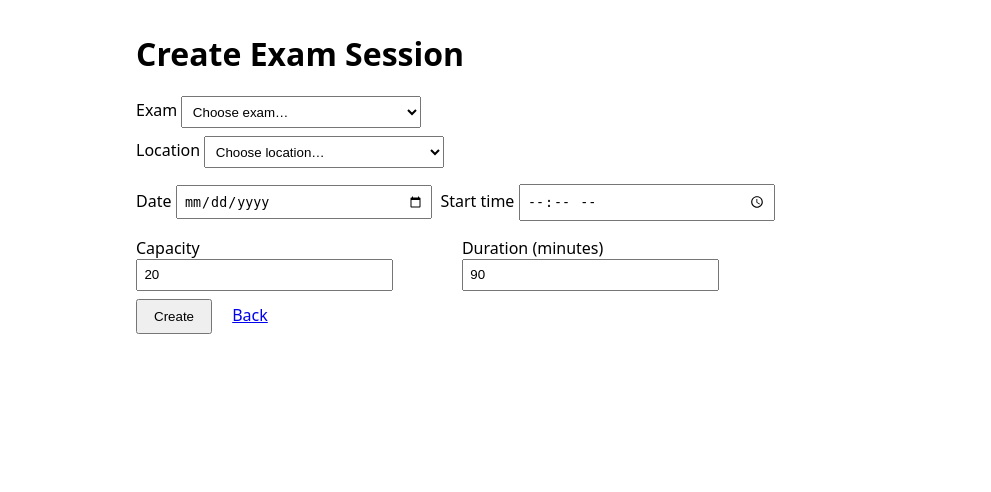
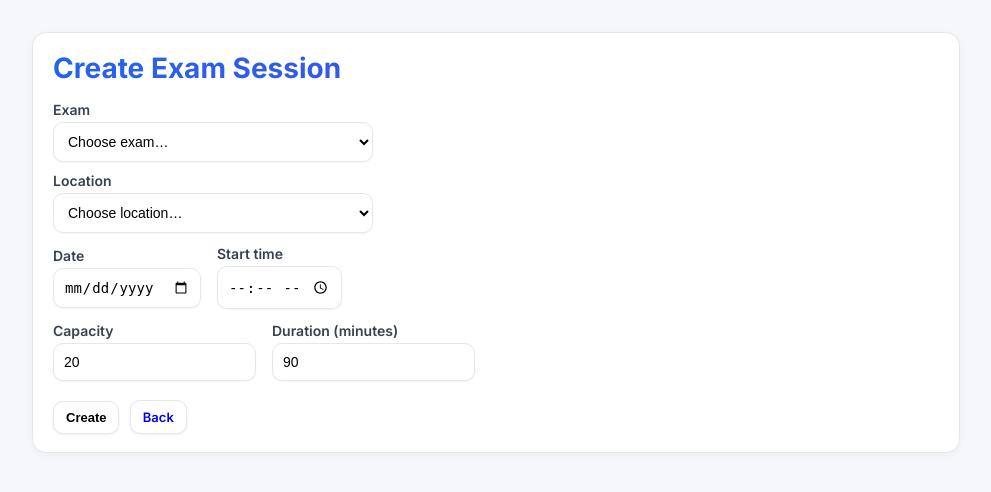
Before and after one commit to DanielRamos69/exam_reg_tristan, a Flask app: template templates/faculty_new_session.html in a window 1280 px wide. Shown: the top 492 px of the page, without its empty margins (144-1135 px from the left). Run offline with Flask 3, Linux system fonts and the light colour scheme; the template is opened without the code that fills it, so the values that code supplies are empty.

Commit message:
daniel style overhaul facultynewsession

```diff
--- a/templates/faculty_new_session.html
+++ b/templates/faculty_new_session.html
@@ -1,32 +1,151 @@
 <!DOCTYPE html>
-<html>
+<html lang="en">
 <head>
   <meta charset="utf-8" />
   <title>Create Exam Session</title>
+  <meta name="viewport" content="width=device-width, initial-scale=1" />
+
+  <!-- GOOGLE FONT -->
+  <link rel="preconnect" href="https://fonts.gstatic.com" />
+  <link
+    href="https://fonts.googleapis.com/css2?family=Inter:wght@400;500;600;700&display=swap"
+    rel="stylesheet"
+  />
+
   <style>
-    body { font-family: system-ui, Arial, sans-serif; max-width: 720px; margin: 2rem auto; padding: 0 1rem; }
-    label { display: block; margin: 0.5rem 0; }
-    select, input { padding: 0.4rem; min-width: 240px; }
-    .row { display: flex; gap: 0.5rem; align-items: center; }
-    .btn { padding: 0.5rem 1rem; }
+    * { box-sizing:border-box; }
+    :root {
+      --bd:#e5e7eb;
+      --muted:#6b7280;
+      --blue:#2563eb;
+      --indigo:#4f46e5;
+    }
+    body {
+      font-family:'Inter', system-ui, Arial, sans-serif;
+      background:#f5f7fa;
+      max-width:960px;
+      margin:2rem auto;
+      padding:0 1rem;
+      color:#111827;
+    }
+
+    h1 {
+      font-size:28px;
+      font-weight:700;
+      margin:0 0 1rem;
+      background:linear-gradient(to right,var(--blue),var(--indigo));
+      -webkit-background-clip:text;
+      -webkit-text-fill-color:transparent;
+    }
+
+    /* CARD SURFACE */
+    .panel, .card {
+      background:#ffffff;
+      border:1px solid var(--bd);
+      border-radius:14px;
+      padding:18px 20px;
+      margin-bottom:.8rem;
+      box-shadow:0 2px 8px rgba(0,0,0,0.04);
+      font-size:14px;
+    }
+
+    /* BUTTONS */
+    .btn, button[type="submit"] {
+      display:inline-flex;
+      align-items:center;
+      justify-content:center;
+      padding:8px 12px;
+      border:1px solid var(--bd);
+      border-radius:10px;
+      background:#fff;
+      font-size:13px;
+      font-weight:600;
+      text-decoration:none;
+      box-shadow:0 1px 3px rgba(0,0,0,0.07);
+      cursor:pointer;
+      transition:0.15s ease;
+      margin-right:.4rem;
+    }
+    .btn:hover, button[type="submit"]:hover {
+      background:#f3f4f6;
+      transform:translateY(-1px);
+      box-shadow:0 3px 5px rgba(0,0,0,0.1);
+    }
+
+    .btn-danger {
+      background:#fef2f2;
+      border-color:#fca5a5;
+      color:#991b1b;
+    }
+    .btn-danger:hover {
+      background:#fee2e2;
+      border-color:#f87171;
+      color:#7f1d1d;
+    }
+
+    /* LAYOUT FOR INPUT ROWS */
+    .row { display:flex; gap:1rem; flex-wrap:wrap; align-items:center; }
+
+    /* INPUTS & SELECTS */
+    input, select {
+      padding:10px;
+      width:100%;
+      max-width:320px;
+      border:1px solid var(--bd);
+      border-radius:10px;
+      font-size:14px;
+      background:#fff;
+      box-shadow:0 1px 2px rgba(0,0,0,0.05);
+      margin-top:4px;
+      display:block;
+    }
+
+    label {
+      display:block;
+      font-weight:600;
+      font-size:14px;
+      color:#374151;
+      margin:0.6rem 0 0.2rem;
+    }
+
+    ul.messages {
+      background:#ffffff;
+      border:1px solid var(--bd);
+      border-left:4px solid var(--blue);
+      border-radius:10px;
+      padding:10px 16px;
+      margin:0 0 1rem;
+      list-style:none;
+      font-size:13px;
+      box-shadow:0 1px 4px rgba(0,0,0,0.03);
+    }
+    ul.messages li{ margin:.35rem 0; }
+    ul.messages strong{ text-transform:capitalize; }
+
+    @media(max-width:760px){
+      .row{flex-direction:column;align-items:flex-start;gap:6px;}
+    }
   </style>
 </head>
 <body>
+
+  <div class="panel">
     <h1>Create Exam Session</h1>
 
+    <!-- PRESERVED FLASH MESSAGE FUNCTION -->
     {% with messages = get_flashed_messages(with_categories=true) %}
       {% if messages %}
-      <ul>
+        <ul class="messages">
           {% for c,m in messages %}
-          <li><strong>{{ c|capitalize }}:</strong> {{ m }}</li>
+            <li><strong>{{ c }}:</strong> {{ m }}</li>
           {% endfor %}
         </ul>
       {% endif %}
     {% endwith %}
 
+    <!-- PRESERVED FORM + FIELD NAMES + VALIDATION -->
     <form method="post" action="{{ url_for('faculty_new_session') }}">
-    <label>
-      Exam
+      <label>Exam
         <select name="exam_id" required>
           <option value="" disabled selected>Choose exam…</option>
           {% for e in exams %}
@@ -35,8 +154,7 @@
         </select>
       </label>
 
-    <label>
-      Location
+      <label>Location
         <select name="location_id" required>
           <option value="" disabled selected>Choose location…</option>
           {% for l in locations %}
@@ -55,8 +173,12 @@
         <label>Duration (minutes) <input type="number" name="duration_minutes" min="15" step="5" value="90" required></label>
       </div>
 
-    <button class="btn" type="submit">Create</button>
+      <div style="margin-top:1rem;">
+        <button type="submit" class="btn">Create</button>
         <a class="btn" href="{{ url_for('faculty_portal') }}">Back</a>
+      </div>
     </form>
+  </div>
+
 </body>
 </html>
```
Lines whose indentation alone changed are shown as unchanged.
